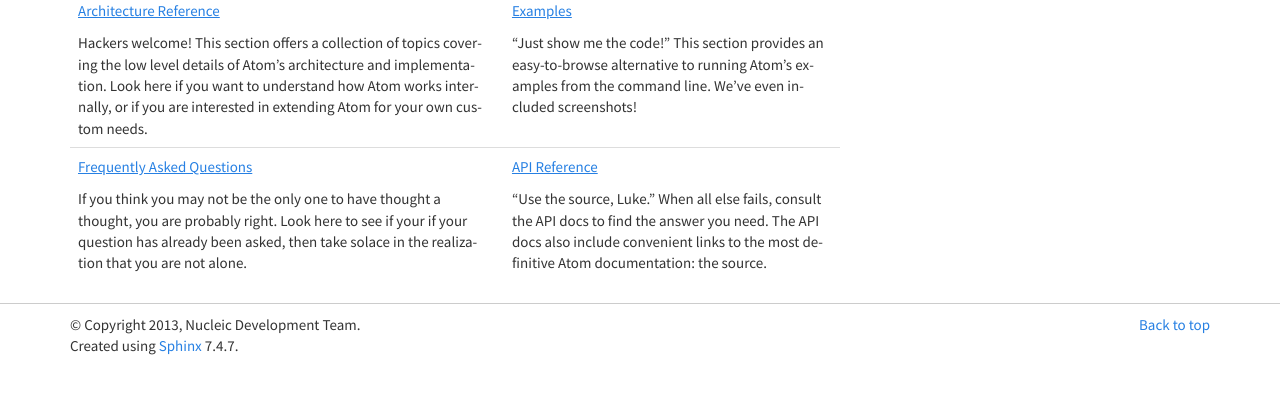
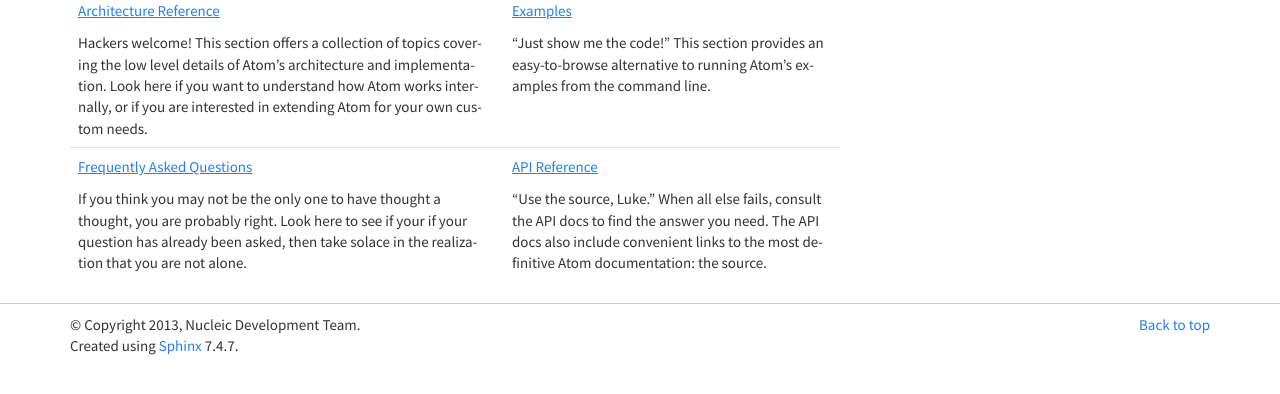
Before and after one commit to nucleic/atom, a Sphinx documentation site: the page built from docs/source/index.rst, in a window 1280 px wide, cut to the strip 374-768 px from the top of the page. Built offline with Sphinx 7.4.7, drawn with Linux system fonts in a browser that asks for light colours; formulas are drawn with MathJax 3; pages that are not in the unit, such as notebooks, are missing from menus.

Commit message:
Remove note about screenshots

```diff
--- a/docs/source/index.rst
+++ b/docs/source/index.rst
@@ -44,8 +44,7 @@ object attributes. It provides the default model binding behaviour for the
       - :doc:`examples/index`
 
         "Just show me the code!" This section provides an easy-to-browse
-        alternative to running Atom's examples from the command line. We've
-        even included screenshots!
+        alternative to running Atom's examples from the command line.
 
     * - :doc:`faqs/index`
 
```
